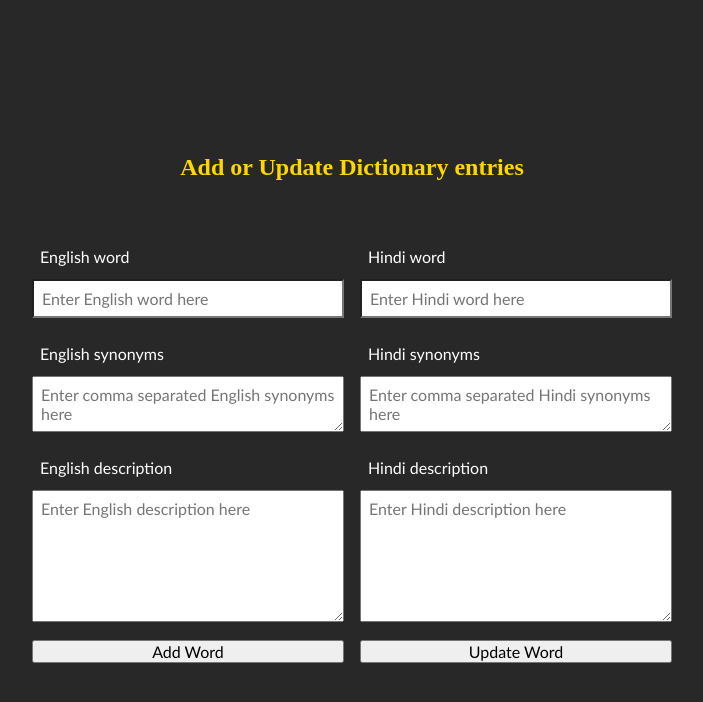
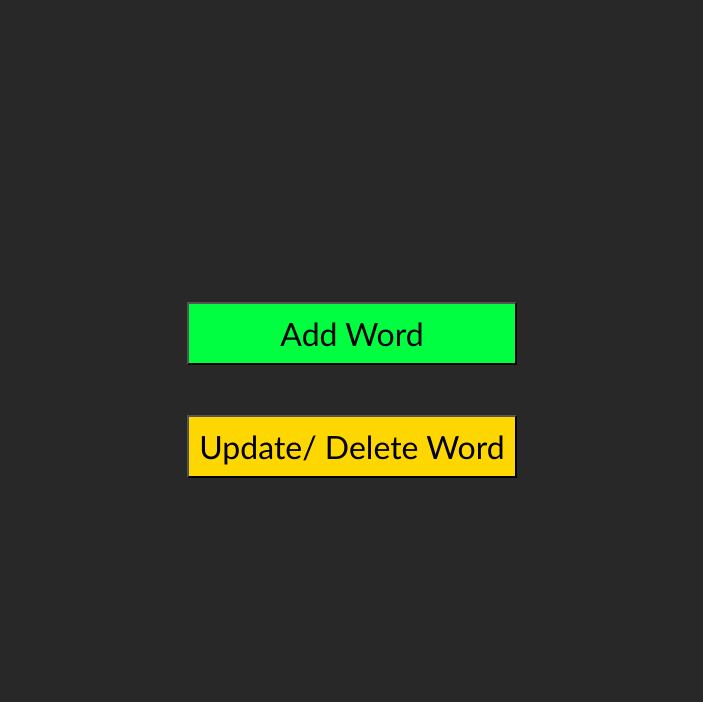
Before and after one commit to GyanmargGuru/vocab, a PHP site: page /dict_admin.html in a window 1280 px wide. Shown: the top 702 px of the page, without its empty margins (288-991 px from the left). Run offline with PHP 8.4, Linux system fonts and the light colour scheme.

Commit message:
Working on CRUD. Sample php code added. UI elements added with html and css with add form and update/ delete form. js script added to show main page and then add or update/ delete page based on user choice.

```diff
--- a/dict_admin.html
+++ b/dict_admin.html
@@ -10,10 +10,18 @@
 
     <body>
         <div class="container">
-            <h2 class="title">Add or Update Dictionary entries</h2>
+            <div class="btn-m-add">
+                <button id="maddButton">Add Word</button>
+            </div>
+            <div class="btn-m-updel">
+                <button id="mupdelButton">Update/ Delete Word</button>
+            </div>
+        </div>
+        <div id="addcontainer" class="container hidden">
+            <h2 class="title">Add Dictionary entries</h2>
             <div class="form-table">
                 <div class="form-row">
-                    <label for="English word">English word</label>
+                    <label for="English word">Add English word</label>
                     <input
                         type="text"
                         id="eword"
@@ -21,7 +29,7 @@
                     />
                 </div>
                 <div class="form-row">
-                    <label for="Hindi Word">Hindi word</label>
+                    <label for="Hindi Word">Add Hindi word</label>
                     <input
                         type="text"
                         id="hword"
@@ -65,16 +73,82 @@
                     ></textarea>
                 </div>
                 <div class="btn">
-                    <button class="btn-add" id="add"
-                    onclick="updateData()">Add Word</button>
+                    <button class="btn-add" id="addButton"
+                    onclick="addData()">Add Word</button>
                 </div>
                 <div class="btn">
-                    <button class="btn-update" id="update"
-                    onclick="addData()">Update Word</button>
+                    <button id="backButton1">Go Back</button>
                 </div>
             </div>
         </div>
-
-        <script src="script.js"></script>
+        <div id="updelcontainer" class="container hidden">
+            <h2 class="title">Update or Delete Dictionary entries</h2>
+            <div class="form-table">
+                <div class="form-row">
+                    <label for="English word">Update/ Delete English word</label>
+                    <input
+                        type="text"
+                        id="eword"
+                        placeholder="Enter English word here"
+                    />
+                </div>
+                <div class="form-row">
+                    <label for="Hindi Word">Update/ Delete Hindi word</label>
+                    <input
+                        type="text"
+                        id="hword"
+                        placeholder="Enter Hindi word here"
+                    />
+                </div>
+                <div class="form-row">
+                    <label for="English synonyms">English synonyms</label>
+                    <textarea
+                        id="esyn"
+                        name="synonyms"
+                        rows="2"
+                        placeholder="Enter comma separated English synonyms here"
+                    ></textarea>
+                </div>
+                <div class="form-row">
+                    <label for="Hindi synonyms">Hindi synonyms</label>
+                    <textarea
+                        id="hsyn"
+                        name="synonyms"
+                        rows="2"
+                        placeholder="Enter comma separated Hindi synonyms here"
+                    ></textarea>
+                </div>
+                <div class="form-row">
+                    <label for="English description">English description</label>
+                    <textarea
+                        id="edes"
+                        name="description"
+                        rows="6"
+                        placeholder="Enter English description here"
+                    ></textarea>
+                </div>
+                <div class="form-row">
+                    <label for="Hindi description">Hindi description</label>
+                    <textarea
+                        id="hdes"
+                        name="description"
+                        rows="6"
+                        placeholder="Enter Hindi description here"
+                    ></textarea>
+                </div>
+                <div class="btn">
+                    <button class="btn-update" id="updateButton"
+                    onclick="updateData()">Update Word</button>
+                </div>
+                <div class="btn">
+                    <button class="btn-delete" id="deleteButton"
+                    onclick="addData()">Delete Word</button>
+                </div>
+                <div class="btn">
+                    <button id="backButton2">Go Back</button>
+                </div>
+            </div>
+        </div>
+        <script src="script_admin.js"></script>
     </body>
 </html>
--- a/script_admin.js
+++ b/script_admin.js
@@ -1,12 +1,83 @@
+// functionality # 1: for update/ deletion, search of word is required so load the json data as soon as page loads
 const dictionaryPath = './data/dictionary.json'; // Assuming dictionary.json is in the same directory as your HTML file
+//const btn = document.querySelector('button');
+//const dictionary = document.querySelector('.dictionary-table');
+
+let jsonData = null; // Initialize with null
+
+async function dictionarydw() {
+    fetch(dictionaryPath) // Fetch the JSON file
+        .then(response => response.json()) // Parse the JSON response
+        .then(dataDict => {
+            jsonData = dataDict; // Store the json data in variable to be searched
+        })
+        .catch(error => {
+            console.error("Error loading the dictionary:", error);
+            reject(error);
+        });
+}
+
+dictionarydw(); // Call the dictionary download function when the page loads
+
+// functionality #2: page will only show add or update/ delete button. Depending on what user chooses, a form will show up.
+// get buttons and form by ids
+const addcontainer = document.getElementById("addcontainer");
+const updelcontainer = document.getElementById("updelcontainer");
+const maddbuttonelement = document.getElementById("maddButton");
+const mupdelbuttonelement = document.getElementById("mupdelButton");
+
+// set button listeners
+maddButton.addEventListener("click", function () {
+    addcontainer.classList.remove("hidden");
+    maddbuttonelement.classList.add("hidden");
+    mupdelbuttonelement.classList.add("hidden");
+})
+
+mupdelButton.addEventListener("click", function () {
+    updelcontainer.classList.remove("hidden");
+    maddbuttonelement.classList.add("hidden");
+    mupdelbuttonelement.classList.add("hidden");
+})
+
+backButton1.addEventListener("click", function () {
+    maddbuttonelement.classList.remove("hidden");
+    mupdelbuttonelement.classList.remove("hidden");
+    addcontainer.classList.add("hidden");
+    updelcontainer.classList.add("hidden");
+})
+
+backButton2.addEventListener("click", function () {
+    maddbuttonelement.classList.remove("hidden");
+    mupdelbuttonelement.classList.remove("hidden");
+    addcontainer.classList.add("hidden");
+    updelcontainer.classList.add("hidden");
+})
+
+/*
+
+function toSentenceCase(inputString) {
+    return inputString.charAt(0).toUpperCase() + inputString.slice(1).toLowerCase();
+}
+
+function capitalizeEachWord(inputString){
+    // split the string into array of words
+    const synWords = inputString.split(', ');
+
+    // Capitalize the first letter of each word
+    const capitalizedWords = synWords.map(word => {
+        return toSentenceCase(word);
+    });
+    const synResult = capitalizedWords.join(', ');
+    return synResult;
+}
 
 function collectData () {
     const varlist = [];
-    var eword = document.getElementById("eword").value;
+    var eword = document.getElementById("eword").value.trim().toSentenceCase();
     var hword = document.getElementById("hword").value;
-    var esyn = document.getElementById("esyn").value;
+    var esyn = document.getElementById("esyn").value.capitalizeEachWord();
     var hsyn = document.getElementById("hsyn").value;
-    var edes = document.getElementById("edes").value;
+    var edes = document.getElementById("edes").value.trim().toSentenceCase();
     var hdes = document.getElementById("hdes").value;
 
     varlist.push(eword, hword, esyn, hsyn, edes, hdes);
@@ -30,10 +101,9 @@ function addData(){
     //if form is validated
     variable_list = collectData()
     if(validateForm(variable_list) == true) {
-
-        var word;
+        var dictWord;
         if (localStorage.getItem("data/dictionary.json") == null) {
-            word = {};
+            dictWord = {};
         } else {
             word
         }
@@ -64,3 +134,4 @@ addButton.addEventListener('click', () => {
     fetch('')
 }
 });
+*/
--- a/style_admin.css
+++ b/style_admin.css
@@ -24,6 +24,10 @@ body {
     min-height: 100vh;
     background-color: #282828;
     background-repeat:repeat;
+}
+
+.hidden {
+    display: none;
 }
 
 .title {
@@ -75,6 +79,28 @@ textarea {
     font-family:'Trebuchet MS', 'Lucida Sans Unicode', 'Lucida Grande', 'Lucida Sans', Arial, sans-serif;
 }
 
+.btn-m-add button {
+    width: 100%;
+    padding: 10px;
+    font-size: 2rem;
+    font-family:'Trebuchet MS', 'Lucida Sans Unicode', 'Lucida Grande', 'Lucida Sans', Arial, sans-serif;
+    cursor: pointer;
+    background-color: #00FF40;
+    color: black;
+    margin-bottom: 50px;
+}
+
+.btn-m-updel button {
+    width: 100%;
+    padding: 10px;
+    font-size: 2rem;
+    font-family:'Trebuchet MS', 'Lucida Sans Unicode', 'Lucida Grande', 'Lucida Sans', Arial, sans-serif;
+    cursor: pointer;
+    background-color:#FFD700;
+    color: black;
+    margin-bottom: 20px;
+}
+
 .btn button {
     width: 100%;
     font-size: 1rem;
```
Also changed, not shown: admin.php (added, +19 -0 lines).
